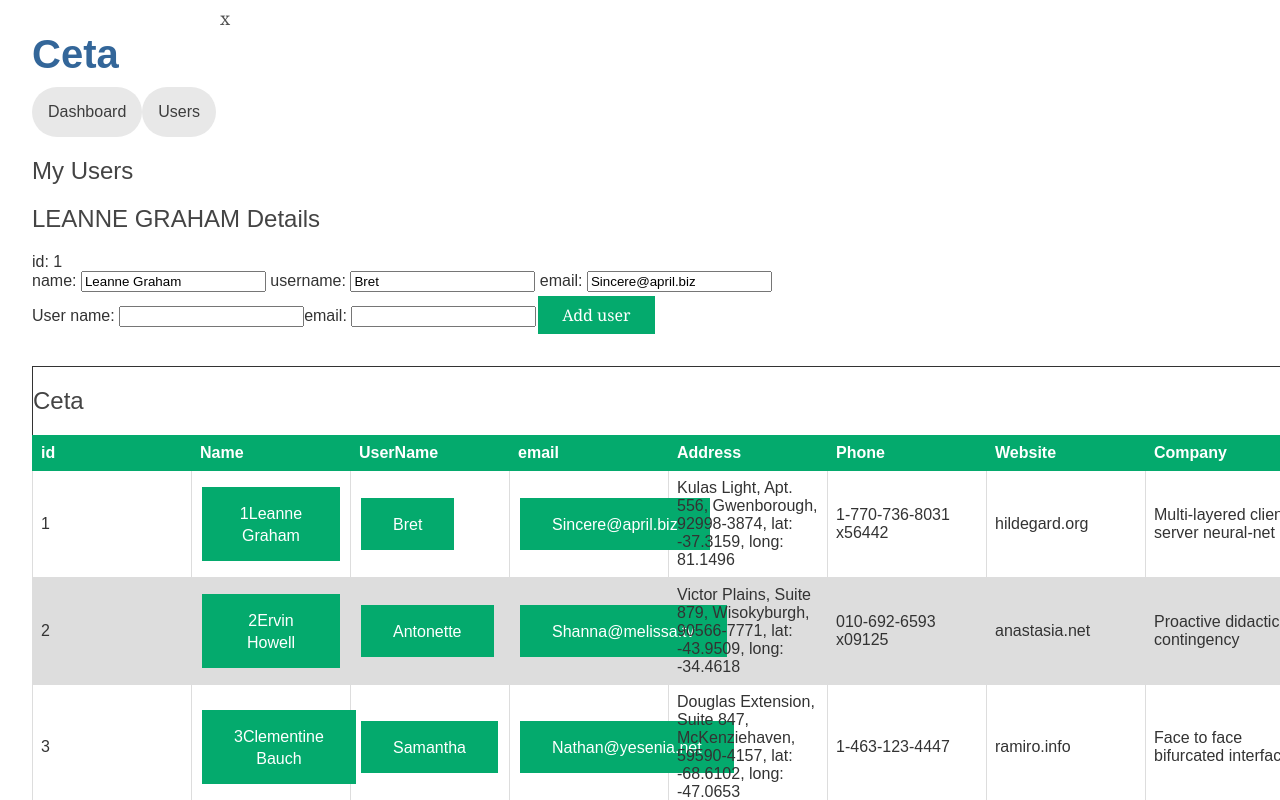
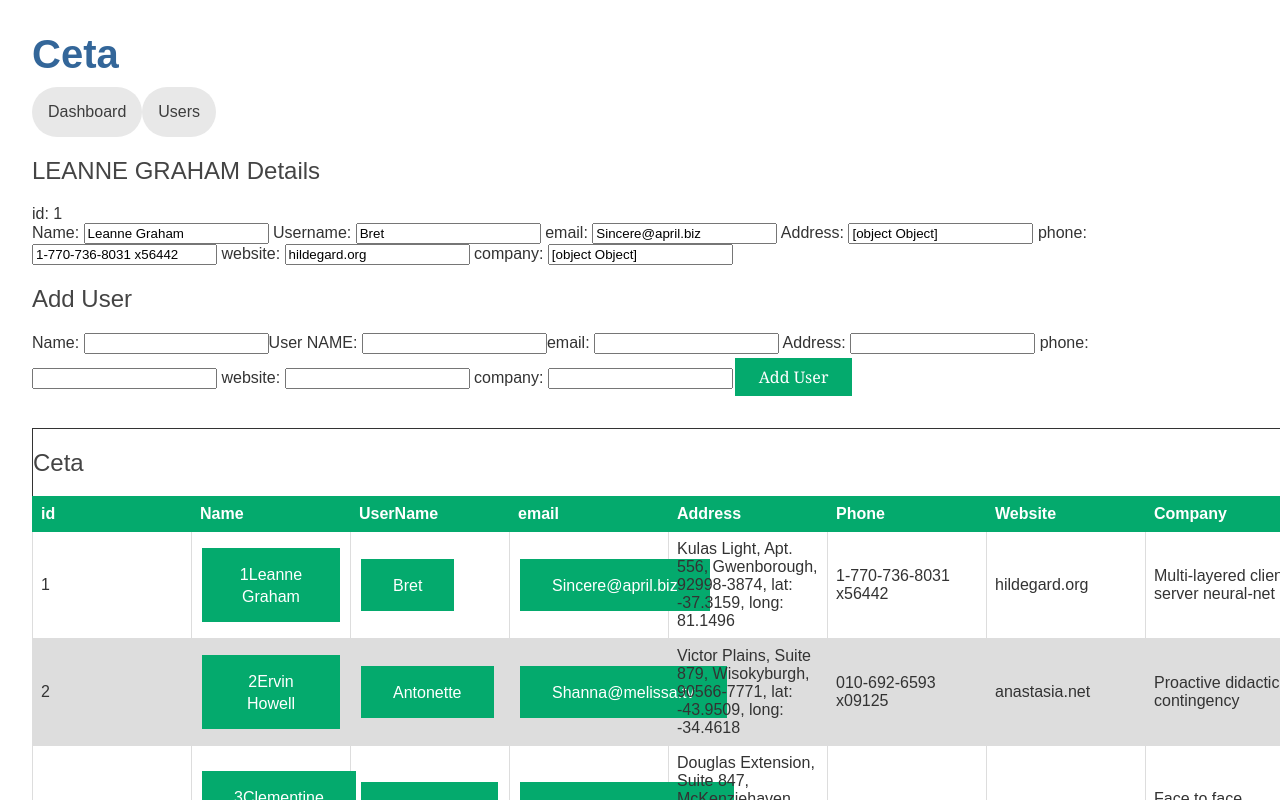
Before and after one commit to peteCarey/ceta, an Angular app: page /users in a window 1280 px wide. Both pictures are taken after a click on the button "Bret". Shown: the top 800 px of the page. Built offline with nearby package versions, Linux system fonts and the light colour scheme.

Commit message:
work on add user

```diff
--- a/src/app/user-detail/user-detail.component.html
+++ b/src/app/user-detail/user-detail.component.html
@@ -2,7 +2,7 @@
   <h2>{{ user.name | uppercase }} Details</h2>
   <div><span>id: </span>{{ user.id }}</div>
   <div>
-    <label for="user-name">User name: </label>
+    <label for="user-name">User nameX: </label>
     <input id="user-name" [(ngModel)]="user.name" placeholder="name" />
   </div>
   <div>
--- a/src/app/users/users.component.html
+++ b/src/app/users/users.component.html
@@ -1,13 +1,11 @@
-<h2>My Users</h2>
-
 <div *ngIf="selectedUser">
   <h2>{{ selectedUser.name | uppercase }} Details</h2>
   <div>id: {{ selectedUser.id }}</div>
   <div>
-    <label for="name"> name: </label>
+    <label for="name"> Name: </label>
     <input id="name" [(ngModel)]="selectedUser.name" placeholder="name" />
 
-    <label for="username"> username: </label>
+    <label for="username"> Username: </label>
     <input
       id="user-name"
       [(ngModel)]="selectedUser.username"
@@ -16,23 +14,61 @@
 
     <label for="email"> email: </label>
     <input id="email" [(ngModel)]="selectedUser.email" placeholder="email" />
+    <label for="Address"> Address: </label>
+
+    <input
+      id="address"
+      [(ngModel)]="selectedUser.address"
+      placeholder="address"
+    />
+    <label for="phone"> phone: </label>
+    <input id="phone" [(ngModel)]="selectedUser.phone" placeholder="phone" />
+    <label for="website"> website: </label>
+    <input
+      id="website"
+      [(ngModel)]="selectedUser.website"
+      placeholder="website"
+    />
+    <label for="company"> company: </label>
+    <input
+      id="company"
+      [(ngModel)]="selectedUser.company"
+      placeholder="company"
+    />
   </div>
 </div>
+<h2>Add User</h2>
+<div>
+  <label for="name"> Name: </label>
+  <input id="name" #name />
 
-<div>
-  <label for="new-user">User name: </label>
+  <label for="new-user">User NAME: </label>
   <input id="new-user" #userName />
 
-  <label for="new-user">email: </label>
-  <input id="new-user" #email />
+  <label for="new-email">email: </label>
+  <input id="new-email" #email />
 
-  <!-- (click) passes input value to add() and then clears the input -->
+  <label for="Address"> Address: </label>
+  <input id="address" #address />
+
+  <label for="phone"> phone: </label>
+  <input id="phone" #phone />
+
+  <label for="website"> website: </label>
+  <input id="website" #website />
+  <label for="company"> company: </label>
+  <input id="company" #company />
+
+  <!-- (click) passes input value to add() and then clears the input
+     (click)="add(users)"
+  userName.value = ''; email.value = ''-->
+
   <button
     type="button"
     class="add-button"
-    (click)="add(userName.value, email.value); userName.value = ''"
+    (click)="add(name.value, userName.value, email.value, address.value)"
   >
-    Add user
+    Add User
   </button>
 </div>
 
@@ -94,12 +130,11 @@
       <td>{{ user.company.catchPhrase }}</td>
       <td>
         <button
+          [class.selected]="user === selectedUser"
           type="button"
-          class="delete"
-          title="delete user"
           (click)="delete(user)"
         >
-          x
+          <span class="delete">x</span>
         </button>
       </td>
     </tr>
--- a/src/app/users/users.component.ts
+++ b/src/app/users/users.component.ts
@@ -46,7 +46,8 @@ export class UsersComponent implements OnInit {
     this.userService.getUsers().subscribe((users) => (this.users = users));
   }
 
-  add(name: string, email: string): void {
+  add(name: string, username: string, email: string, address: string): void {
+    // add({id,name,username, email}): void {
     debugger;
     name = name.trim();
     if (!name) {
@@ -54,12 +55,13 @@ export class UsersComponent implements OnInit {
     }
     //this.userService.addUser({ name } as IUser).subscribe((user) => {
     // this.users.push(user);
+
     this.users.push({
-      id: 999,
+      id: -1,
       name: name,
-      username: '',
+      username: username,
       email: email,
-      address: undefined,
+      address: address,
       street: '',
       suite: '',
       city: '',
@@ -81,5 +83,6 @@ export class UsersComponent implements OnInit {
   delete(users: IUser): void {
     this.users = this.users.filter((h) => h !== users);
     this.userService.deleteUser(users.id).subscribe();
+    console.log(this.users);
   }
 }
```
